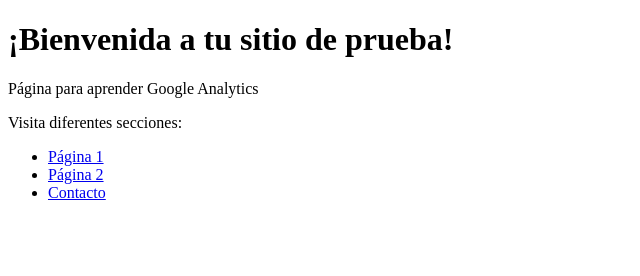
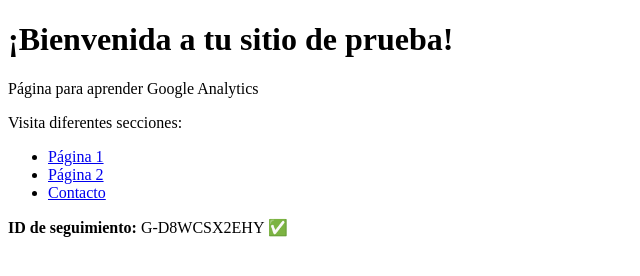
Before and after one commit to saraalonsorodriguez/saraalonsorodriguez.github.io, a plain HTML site: page index.html in a window 1280 px wide. Shown: the whole page, without its empty margins (0-640 px from the left). Drawn offline with Linux system fonts and the light colour scheme.

Commit message:
Update index.html

```diff
--- a/index.html
+++ b/index.html
@@ -2,12 +2,13 @@
 <html>
 <head>
     <title>Sitio de Prueba - Sara Alonso</title>
-    <script async src="https://www.googletagmanager.com/gtag/js?id=GA_MEASUREMENT_ID"></script>
+    <!-- Google tag (gtag.js) -->
+    <script async src="https://www.googletagmanager.com/gtag/js?id=G-D8WCSX2EHY"></script>
     <script>
       window.dataLayer = window.dataLayer || [];
       function gtag(){dataLayer.push(arguments);}
       gtag('js', new Date());
-      gtag('config', 'GA_MEASUREMENT_ID');
+      gtag('config', 'G-D8WCSX2EHY');
     </script>
 </head>
 <body>
@@ -19,5 +20,7 @@
         <li><a href="pagina2.html">Página 2</a></li>
         <li><a href="contacto.html">Contacto</a></li>
     </ul>
+
+    <p><strong>ID de seguimiento:</strong> G-D8WCSX2EHY ✅</p>
 </body>
 </html>
```
